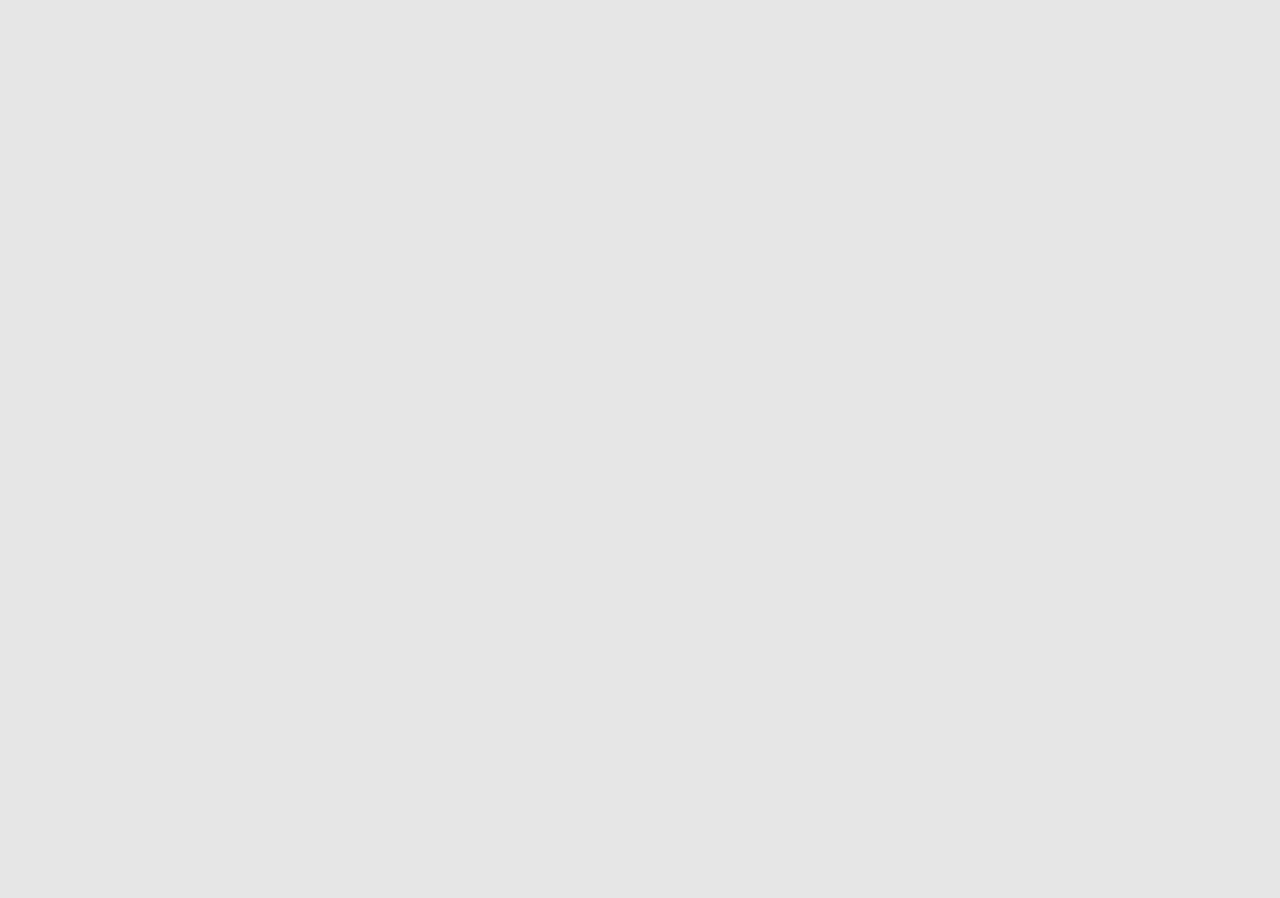
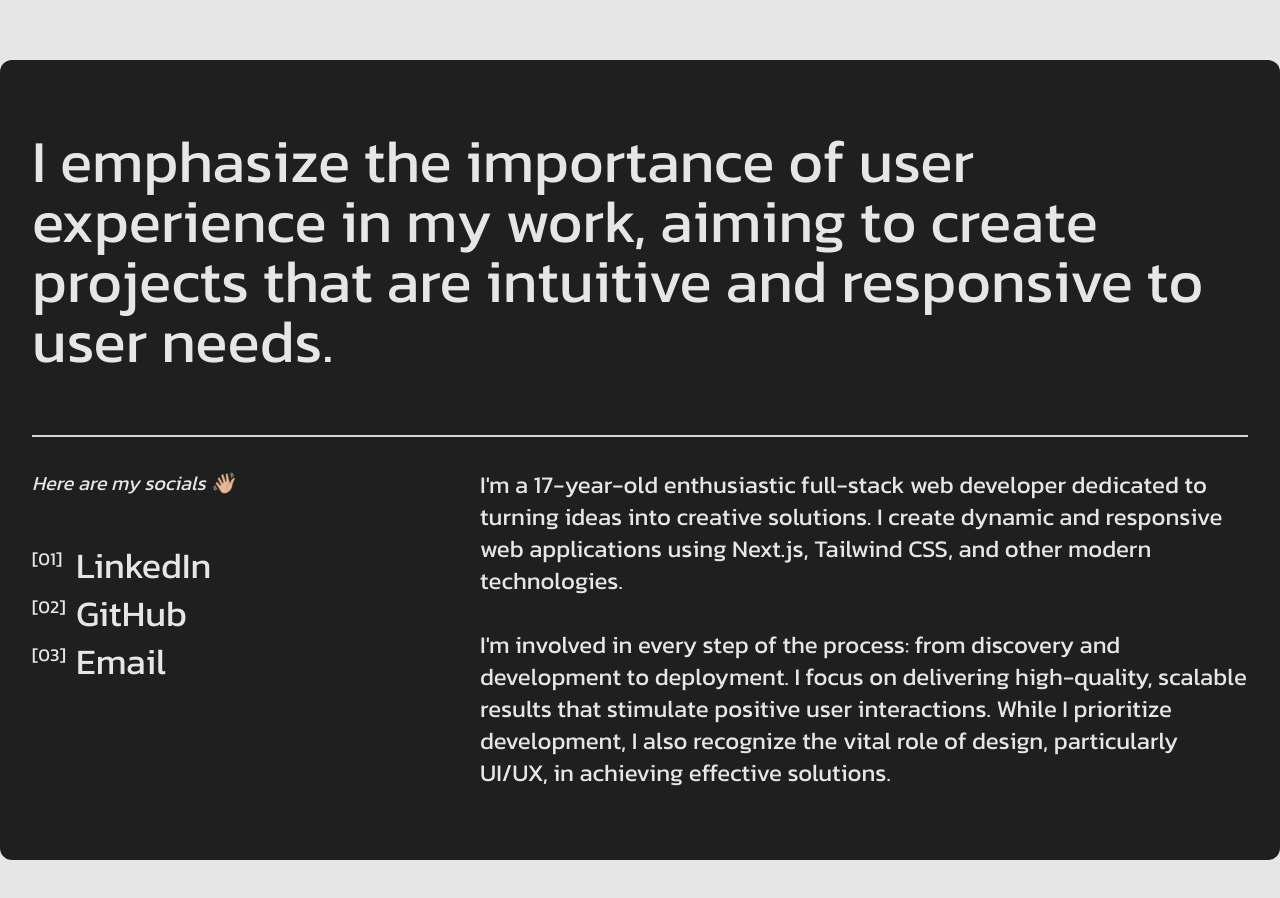
Before and after one commit to anriuss/portfolio, a Next.js app: page / in a window 1280 px wide. Shown: the part 740-1638 px from the top of the page. After the commit the page ends 1600 px from the top, so only its background shows below. Built offline with nearby package versions, Linux system fonts and the light colour scheme.

Commit message:
feat: add about section

```diff
--- a/src/app/page.tsx
+++ b/src/app/page.tsx
@@ -1,9 +1,11 @@
+import About from "~/components/about";
 import Hero from "~/components/hero";
 
 export default function HomePage() {
   return (
-    <main className="h-[200dvh]">
+    <main>
       <Hero />
+      <About />
     </main>
   );
 }
--- /dev/null
+++ b/src/components/about/index.tsx
@@ -0,0 +1,62 @@
+import { ArrowRight } from "lucide-react";
+import Link from "next/link";
+import LinkAnimation from "../animations/animation-link";
+
+export const social_links = [
+  { name: "LinkedIn", href: "https://www.linkedin.com/in/anri-vachnadze/" },
+  { name: "GitHub", href: "https://github.com/MrAnri29" },
+  { name: "Email", href: "mailto:mr.anriko29@gmail.com" },
+];
+
+export default function About() {
+  return (
+    <section
+      id="about"
+      className="px-4 md:px-8 py-16 container min-h-[100dvh] flex flex-col justify-center rounded-xl bg-foreground text-background"
+    >
+      <p className="block text-4xl md:text-6xl">
+        I emphasize the importance of user experience in my work, aiming to
+        create projects that are intuitive and responsive to user needs.
+      </p>
+      <hr className="border w-full mt-16 my-8" />
+      <div className="text-2xl flex max-lg:flex-col justify-between gap-12">
+        <div>
+          <p className="italic text-xl">Here are my socials 👋🏼</p>
+          <div className="flex flex-col gap-y-2 mt-12">
+            {social_links.map((link, index) => (
+              <Link
+                key={index}
+                href={link.href}
+                className="group text-4xl flex gap-x-2"
+              >
+                <div className="relative flex size-fit overflow-hidden *:duration-300 *:ease-smooth">
+                  <ArrowRight
+                    size={24}
+                    className="absolute -left-[1rem] top-1/2 -translate-y-1/2 -translate-x-full group-hover:translate-x-full"
+                  />
+                  <p className="text-lg w-9 group-hover:translate-x-full">
+                    [0{index + 1}]
+                  </p>
+                </div>
+                <LinkAnimation>{link.name}</LinkAnimation>
+              </Link>
+            ))}
+          </div>
+        </div>
+        <p className="lg:max-w-3xl">
+          I&apos;m a 17-year-old enthusiastic full-stack web developer dedicated
+          to turning ideas into creative solutions. I create dynamic and
+          responsive web applications using Next.js, Tailwind CSS, and other
+          modern technologies.
+          <br />
+          <br />
+          I&apos;m involved in every step of the process: from discovery and
+          development to deployment. I focus on delivering high-quality,
+          scalable results that stimulate positive user interactions. While I
+          prioritize development, I also recognize the vital role of design,
+          particularly UI/UX, in achieving effective solutions.
+        </p>
+      </div>
+    </section>
+  );
+}
--- a/src/components/hero/index.tsx
+++ b/src/components/hero/index.tsx
@@ -16,7 +16,7 @@ export const fadeInVariant: Variants = {
 
 export default function Hero() {
   return (
-    <section className="mx-auto px-4 py-16 h-[calc(100dvh-64px)] flex max-md:flex-col justify-between gap-4">
+    <section className="mx-auto px-4 md:px-8 py-16 h-[calc(100dvh-64px)] flex max-md:flex-col justify-between gap-4">
       <div className="flex items-start md:items-end">
         <div className="block text-[10rem] md:text-[16rem] font-semibold leading-none overflow-hidden indent-0">
           <motion.h1
--- a/src/components/navbar/mobile/dialog.tsx
+++ b/src/components/navbar/mobile/dialog.tsx
@@ -1,14 +1,9 @@
 "use client";
 
 import { motion, type Variants } from "framer-motion";
+import { social_links } from "~/components/about";
 import { nav_links } from "..";
 import LinkIndexedAnimation from "./link";
-
-const social_links = [
-  { name: "LinkedIn", href: "https://www.linkedin.com/in/anri-vachnadze/" },
-  { name: "GitHub", href: "https://github.com/MrAnri29" },
-  { name: "Email", href: "mailto:mr.anriko29@gmail.com" },
-];
 
 const variants_fade_in: Variants = {
   initial: {
```
